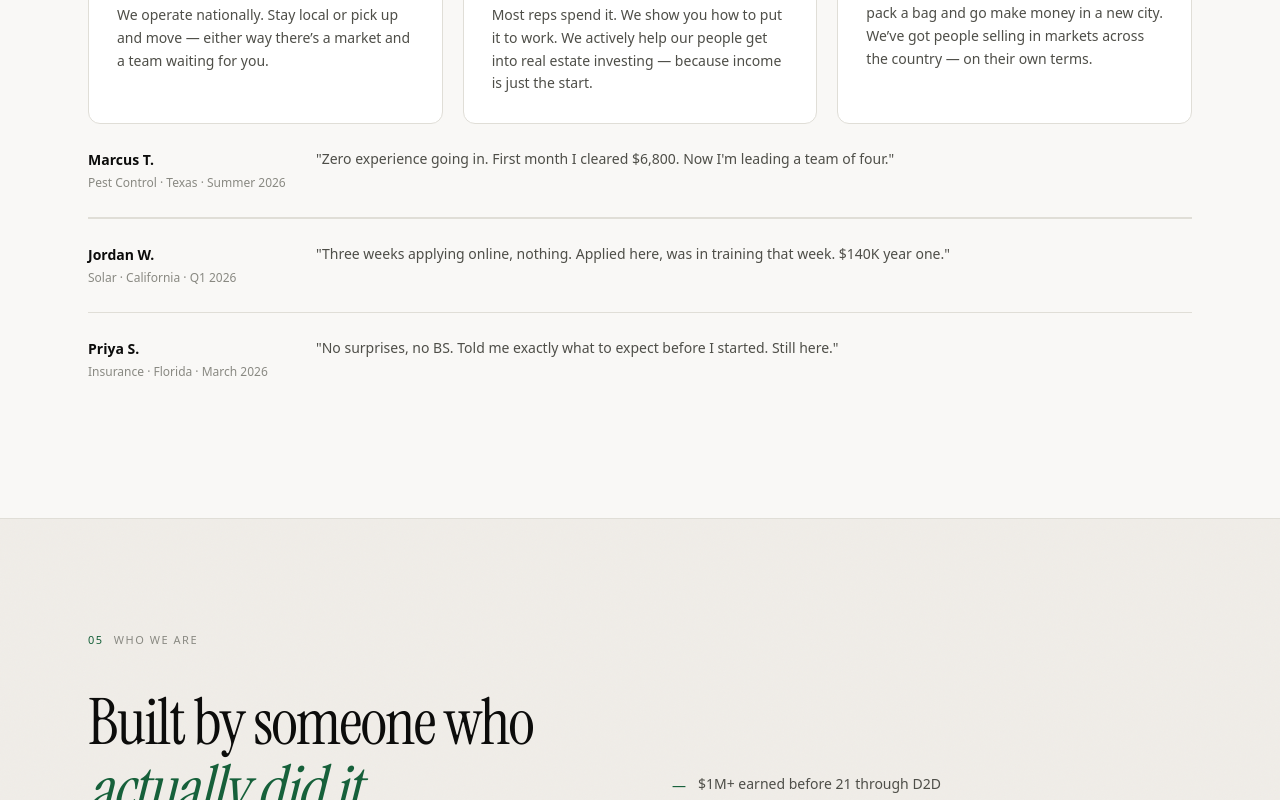
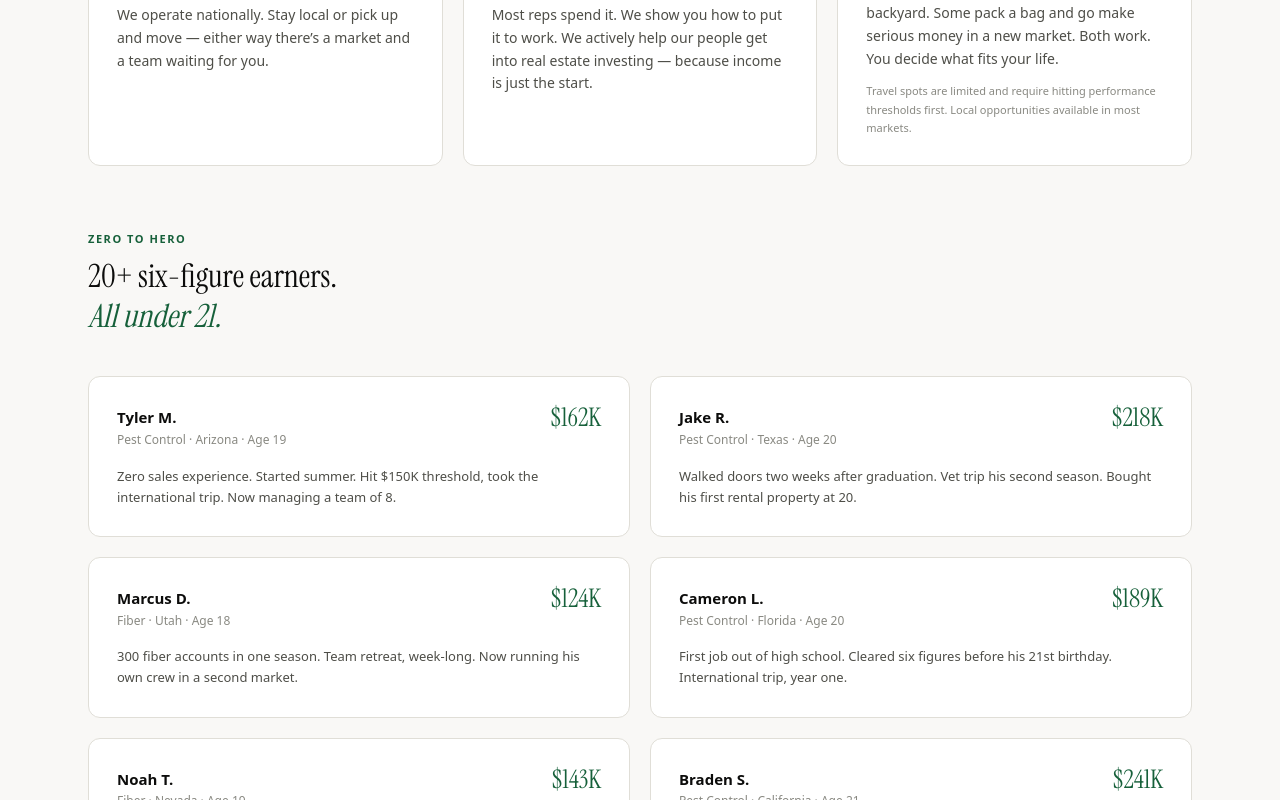
Before and after one commit to ericcan4418-design/dauntless-llc, a Next.js app: page / in a window 1280 px wide. Shown: the part 5300-6100 px from the top of the page. Built offline with nearby package versions, Linux system fonts and the light colour scheme; a web font is replaced by a local one.

Commit message:
feat: travel card local copy + zero to hero section — 6 under-21 six-figure profiles

```diff
--- a/app/page.tsx
+++ b/app/page.tsx
@@ -335,34 +335,40 @@ export default function Home() {
           </div>
           <div className="border border-border rounded-xl p-7 bg-white">
             <p className="text-green text-[11px] font-semibold uppercase tracking-widest mb-3">Travel & Sell</p>
-            <p className="font-medium text-[15px] text-ink mb-2">Work from anywhere. Build everywhere.</p>
-            <p className="text-[14px] text-muted leading-relaxed">D2D is one of the only careers where you can pack a bag and go make money in a new city. We’ve got people selling in markets across the country — on their own terms.</p>
+            <p className="font-medium text-[15px] text-ink mb-2">Go where the money is. Or stay home.</p>
+            <p className="text-[14px] text-muted leading-relaxed">Most of our reps sell right in their own backyard. Some pack a bag and go make serious money in a new market. Both work. You decide what fits your life.</p>
+            <p className="text-[11px] text-faint mt-3">Travel spots are limited and require hitting performance thresholds first. Local opportunities available in most markets.</p>
           </div>
         </div>
 
-        {/* Testimonials — VideoCard (text-only until clips arrive, then add src/poster) */}
-        <div className="divide-y divide-border">
-          <VideoCard
-            name="Marcus T."
-            context="Pest Control · Texas · Summer 2026"
-            quote="Zero experience going in. First month I cleared $6,800. Now I'm leading a team of four."
-            src={undefined}   // TODO: swap in clip URL when received
-            poster={undefined}
-          />
-          <VideoCard
-            name="Jordan W."
-            context="Solar · California · Q1 2026"
-            quote="Three weeks applying online, nothing. Applied here, was in training that week. $140K year one."
-            src={undefined}
-            poster={undefined}
-          />
-          <VideoCard
-            name="Priya S."
-            context="Insurance · Florida · March 2026"
-            quote="No surprises, no BS. Told me exactly what to expect before I started. Still here."
-            src={undefined}
-            poster={undefined}
-          />
+        {/* ── Zero to Hero ── */}
+        <div className="mt-16">
+          <div className="mb-10">
+            <p className="text-[11px] font-semibold uppercase tracking-[0.14em] text-green mb-2">Zero to Hero</p>
+            <h3 className="font-serif text-[2rem] leading-tight">20+ six-figure earners.<br /><em className="text-green">All under 21.</em></h3>
+          </div>
+          <div className="grid md:grid-cols-2 gap-5">
+            {[
+              { name: "Tyler M.",  age: 19, vertical: "Pest Control", state: "Arizona",    earned: "$162K",  detail: "Zero sales experience. Started summer. Hit $150K threshold, took the international trip. Now managing a team of 8."},
+              { name: "Jake R.",   age: 20, vertical: "Pest Control", state: "Texas",      earned: "$218K",  detail: "Walked doors two weeks after graduation. Vet trip his second season. Bought his first rental property at 20."},
+              { name: "Marcus D.",  age: 18, vertical: "Fiber",        state: "Utah",       earned: "$124K",  detail: "300 fiber accounts in one season. Team retreat, week-long. Now running his own crew in a second market."},
+              { name: "Cameron L.",age: 20, vertical: "Pest Control", state: "Florida",    earned: "$189K",  detail: "First job out of high school. Cleared six figures before his 21st birthday. International trip, year one."},
+              { name: "Noah T.",   age: 19, vertical: "Fiber",        state: "Nevada",     earned: "$143K",  detail: "Sold fiber locally for six months, then traveled to a new market. Hit 300 accounts. Week-long retreat with the team."},
+              { name: "Braden S.", age: 21, vertical: "Pest Control", state: "California", earned: "$241K",  detail: "Came in knowing nothing. Two seasons later he's one of our top regional producers. Greece trip, European cruise."},
+            ].map(({ name, age, vertical, state, earned, detail }) => (
+              <div key={name} className="border border-border rounded-xl p-7 bg-white hover:border-green/30 transition-colors">
+                <div className="flex items-start justify-between mb-4">
+                  <div>
+                    <p className="font-semibold text-[15px] text-ink">{name}</p>
+                    <p className="text-[12px] text-faint">{vertical} · {state} · Age {age}</p>
+                  </div>
+                  <span className="font-serif text-[1.6rem] text-green leading-none">{earned}</span>
+                </div>
+                <p className="text-[13px] text-muted leading-relaxed">{detail}</p>
+              </div>
+            ))}
+          </div>
+          <p className="text-[11px] text-faint mt-4">Placeholder profiles. Real names and stories coming soon.</p>
         </div>
       </section>
 
```
